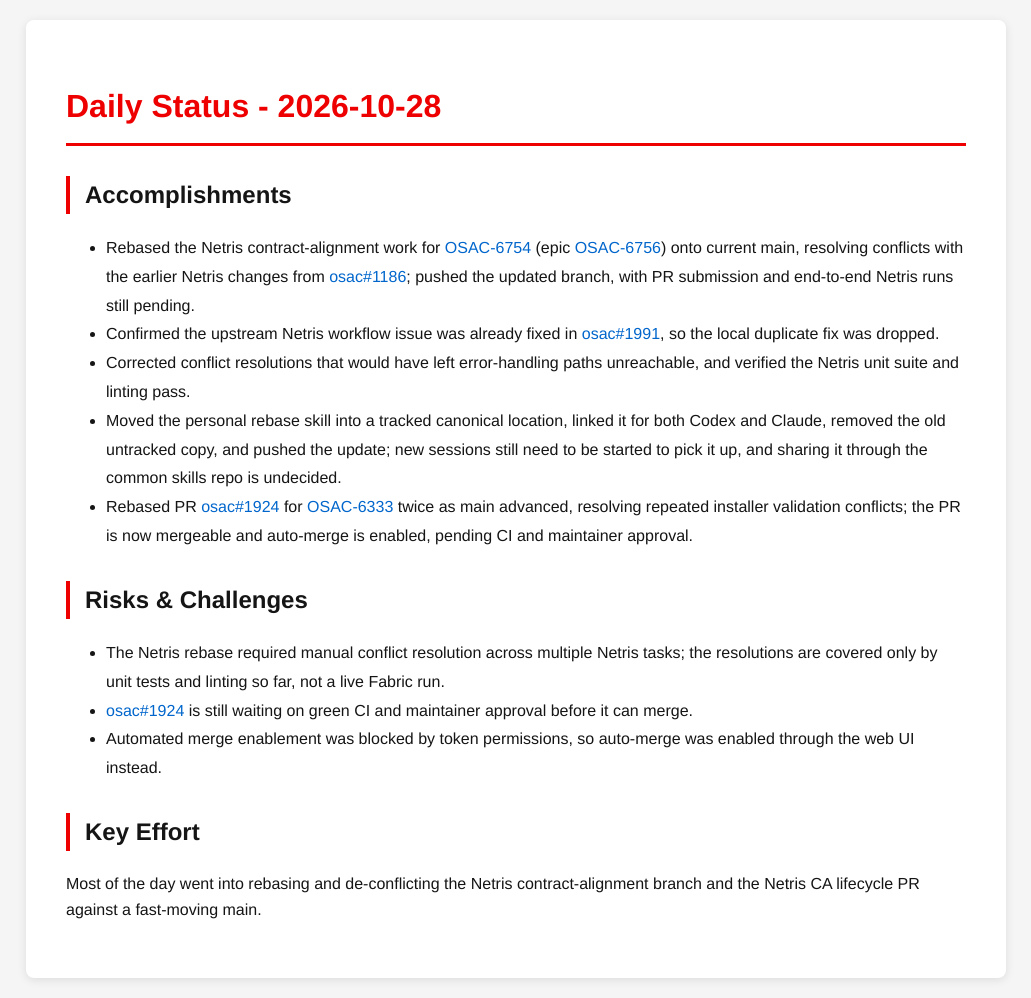
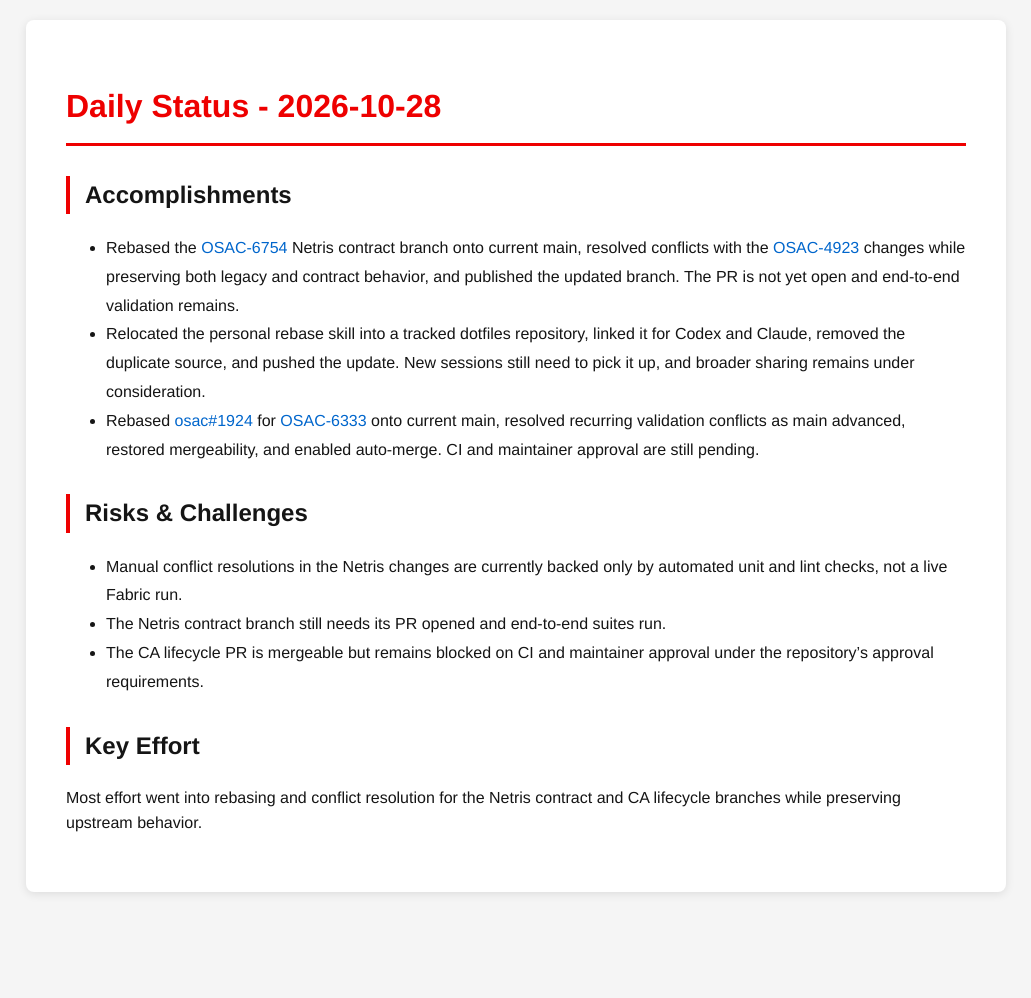
Before and after one commit to tzvatot/daily-status, a Jekyll site: the page built from 2026-10-28.md, in a window 1280 px wide. Shown: the whole page, without its empty margins (124-1155 px from the left). Built offline with Jekyll 4.4.1, drawn with Linux system fonts in a browser that asks for light colours; after the commit the page ends 912 px from its top, so only the background shows below that.

Commit message:
Daily status update - 2026-10-28

```diff
--- a/2026-10-28.md
+++ b/2026-10-28.md
@@ -7,16 +7,14 @@ date: 2026-10-28
 # Daily Status - 2026-10-28
 
 ## Accomplishments
-- Rebased the Netris contract-alignment work for [OSAC-6754](https://redhat.atlassian.net/browse/OSAC-6754) (epic [OSAC-6756](https://redhat.atlassian.net/browse/OSAC-6756)) onto current main, resolving conflicts with the earlier Netris changes from [osac#1186](https://github.com/osac-project/osac/pull/1186); pushed the updated branch, with PR submission and end-to-end Netris runs still pending.
-- Confirmed the upstream Netris workflow issue was already fixed in [osac#1991](https://github.com/osac-project/osac/pull/1991), so the local duplicate fix was dropped.
-- Corrected conflict resolutions that would have left error-handling paths unreachable, and verified the Netris unit suite and linting pass.
-- Moved the personal rebase skill into a tracked canonical location, linked it for both Codex and Claude, removed the old untracked copy, and pushed the update; new sessions still need to be started to pick it up, and sharing it through the common skills repo is undecided.
-- Rebased PR [osac#1924](https://github.com/osac-project/osac/pull/1924) for [OSAC-6333](https://redhat.atlassian.net/browse/OSAC-6333) twice as main advanced, resolving repeated installer validation conflicts; the PR is now mergeable and auto-merge is enabled, pending CI and maintainer approval.
+- Rebased the [OSAC-6754](https://redhat.atlassian.net/browse/OSAC-6754) Netris contract branch onto current main, resolved conflicts with the [OSAC-4923](https://redhat.atlassian.net/browse/OSAC-4923) changes while preserving both legacy and contract behavior, and published the updated branch. The PR is not yet open and end-to-end validation remains.
+- Relocated the personal rebase skill into a tracked dotfiles repository, linked it for Codex and Claude, removed the duplicate source, and pushed the update. New sessions still need to pick it up, and broader sharing remains under consideration.
+- Rebased [osac#1924](https://github.com/osac-project/osac/pull/1924) for [OSAC-6333](https://redhat.atlassian.net/browse/OSAC-6333) onto current main, resolved recurring validation conflicts as main advanced, restored mergeability, and enabled auto-merge. CI and maintainer approval are still pending.
 
 ## Risks & Challenges
-- The Netris rebase required manual conflict resolution across multiple Netris tasks; the resolutions are covered only by unit tests and linting so far, not a live Fabric run.
-- [osac#1924](https://github.com/osac-project/osac/pull/1924) is still waiting on green CI and maintainer approval before it can merge.
-- Automated merge enablement was blocked by token permissions, so auto-merge was enabled through the web UI instead.
+- Manual conflict resolutions in the Netris changes are currently backed only by automated unit and lint checks, not a live Fabric run.
+- The Netris contract branch still needs its PR opened and end-to-end suites run.
+- The CA lifecycle PR is mergeable but remains blocked on CI and maintainer approval under the repository's approval requirements.
 
 ## Key Effort
-Most of the day went into rebasing and de-conflicting the Netris contract-alignment branch and the Netris CA lifecycle PR against a fast-moving main.
+Most effort went into rebasing and conflict resolution for the Netris contract and CA lifecycle branches while preserving upstream behavior.
```
